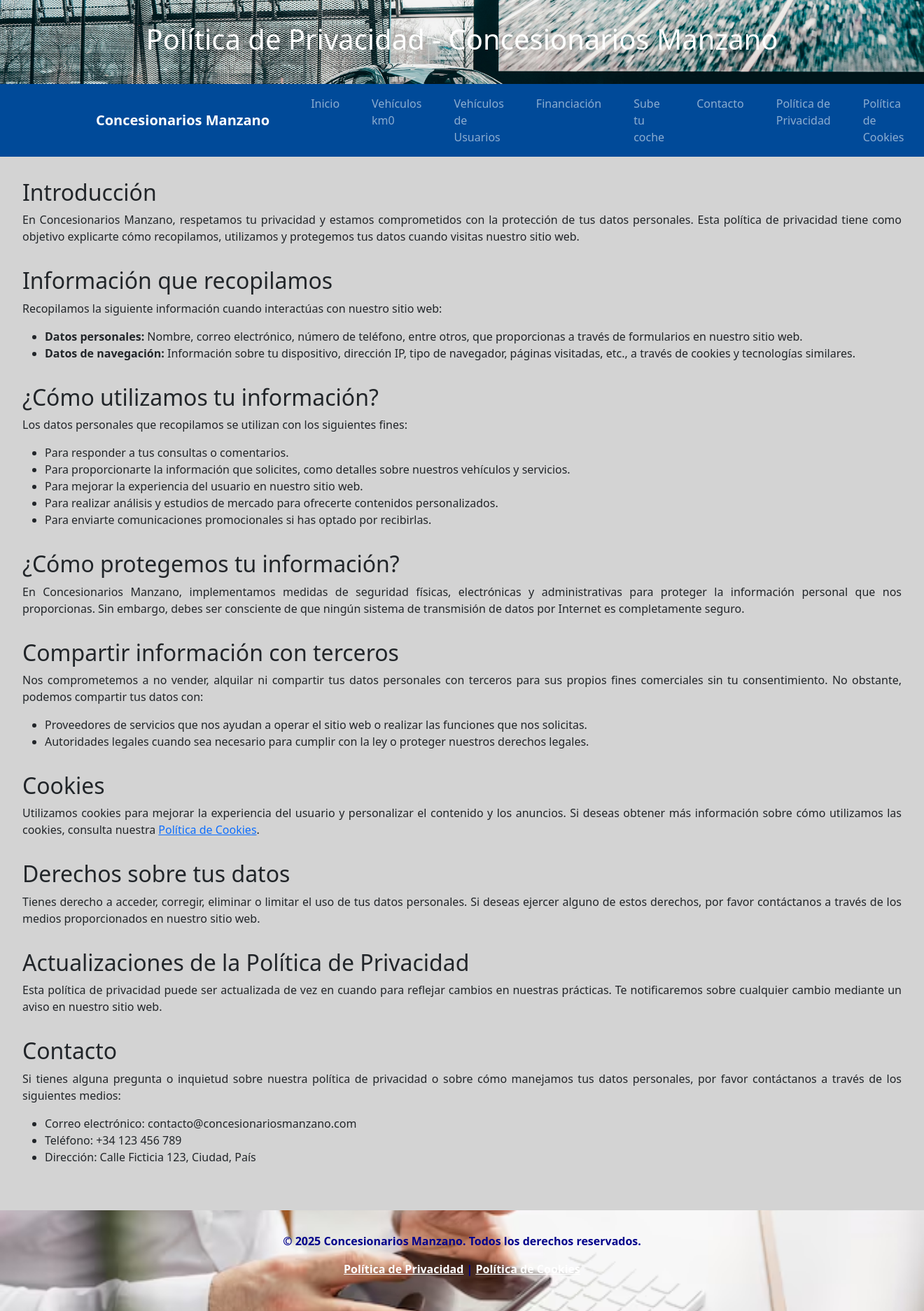
After one commit to AlbertoManzano04/Proyecto, a PHP site: page /politicaPrivacidad.php in a window 1320 px wide. The commit adds this page. Shown: the whole page at 70% size. Run offline with PHP 8.4, Linux system fonts and the light colour scheme.

Commit message:
implementado la politica de privacidad y politica de cookies en la pagina y un link añadido a todas las partes de la pagina

```diff
--- a/contacto.php
+++ b/contacto.php
@@ -161,6 +161,7 @@ $conn->close();
 
 <footer>
     <p>Concesionarios Alberto - Tu mejor opción siempre</p>
+    <p><a href="politicaPrivacidad.php" style="color: white;">Política de Privacidad</a> | <a href="politicaCookies.php" style="color: white;">Política de Cookies</a></p>
 </footer>
 
 <script src="https://cdn.jsdelivr.net/npm/bootstrap@5.3.0/dist/js/bootstrap.bundle.min.js"></script>
--- a/financiacion.php
+++ b/financiacion.php
@@ -154,6 +154,7 @@
 
 <footer>
     <p>&copy; 2025 Concesionario. Todos los derechos reservados.</p>
+    <p><a href="politicaPrivacidad.php" style="color: white;">Política de Privacidad</a> | <a href="politicaCookies.php" style="color: white;">Política de Cookies</a></p>
 </footer>
 
 <!-- Bootstrap JS y dependencias -->
--- a/index.php
+++ b/index.php
@@ -105,7 +105,7 @@
 <!-- Menú de navegación -->
 <nav class="navbar navbar-expand-lg navbar-dark">
     <div class="container">
-        <a class="navbar-brand" href="index.php">Concesionario</a>
+        <a class="navbar-brand" href="index.php">Concesionario Manzano</a>
         <div class="collapse navbar-collapse">
             <ul class="navbar-nav ms-auto">
                 <li class="nav-item"><a href="index.php" class="nav-link">Inicio</a></li>
--- /dev/null
+++ b/politicaPrivacidad.php
@@ -0,0 +1,149 @@
+<!DOCTYPE html>
+<html lang="es">
+<head>
+    <meta charset="UTF-8">
+    <meta name="viewport" content="width=device-width, initial-scale=1.0">
+    <title>Política de Privacidad - Concesionarios Manzano</title>
+    <link href="https://cdn.jsdelivr.net/npm/bootstrap@5.3.0/dist/css/bootstrap.min.css" rel="stylesheet">
+    <style>
+        body {
+            background-color: lightgray;
+        }
+        header {
+            background: url('./images/concesionario1.jpg') no-repeat center/cover;
+            color: white;
+            padding: 2rem 0;
+            text-align: center;
+        }
+        footer {
+            background: url('./images/contacto1.avif') no-repeat center/cover;
+            color: darkblue;
+            font-weight: bold;
+            padding: 2rem 0;
+            text-align: center;
+        }
+        nav {
+            background-color: #004A99; /* Fondo azul */
+        }
+        nav a {
+            margin: 0 15px;
+            text-decoration: none;
+            color: white;
+            font-weight: bold;
+            padding: 15px 20px;
+            display: inline-block;
+        }
+        nav a:hover {
+            background-color: #0066CC;
+            border-radius: 5px;
+        }
+        main {
+            padding: 2rem;
+        }
+        section {
+            margin-bottom: 2rem;
+            text-align: justify;
+        }
+    </style>
+</head>
+<body>
+
+<header>
+    <h1>Política de Privacidad - Concesionarios Manzano</h1>
+</header>
+
+<!-- Menú de navegación -->
+<nav class="navbar navbar-expand-lg navbar-dark">
+    <div class="container">
+        <a class="navbar-brand" href="index.php">Concesionarios Manzano</a>
+        <div class="collapse navbar-collapse">
+            <ul class="navbar-nav ms-auto">
+                <li class="nav-item"><a href="index.php" class="nav-link">Inicio</a></li>
+                <li class="nav-item"><a href="vehiculos.php" class="nav-link">Vehículos km0</a></li>
+                <li class="nav-item"><a href="vehiculosUsuarios.php" class="nav-link">Vehículos de Usuarios</a></li>
+                <li class="nav-item"><a href="financiacion.php" class="nav-link">Financiación</a></li>
+                <li class="nav-item"><a href="subeTuCoche.php" class="nav-link">Sube tu coche</a></li>
+                <li class="nav-item"><a href="contacto.php" class="nav-link">Contacto</a></li>
+                <li class="nav-item"><a href="politicas_de_privacidad.php" class="nav-link">Política de Privacidad</a></li>
+                <li class="nav-item"><a href="politicas_de_cookies.php" class="nav-link">Política de Cookies</a></li>
+            </ul>
+        </div>
+    </div>
+</nav>
+
+<main>
+    <section>
+        <h2>Introducción</h2>
+        <p>En Concesionarios Manzano, respetamos tu privacidad y estamos comprometidos con la protección de tus datos personales. Esta política de privacidad tiene como objetivo explicarte cómo recopilamos, utilizamos y protegemos tus datos cuando visitas nuestro sitio web.</p>
+    </section>
+
+    <section>
+        <h2>Información que recopilamos</h2>
+        <p>Recopilamos la siguiente información cuando interactúas con nuestro sitio web:</p>
+        <ul>
+            <li><strong>Datos personales:</strong> Nombre, correo electrónico, número de teléfono, entre otros, que proporcionas a través de formularios en nuestro sitio web.</li>
+            <li><strong>Datos de navegación:</strong> Información sobre tu dispositivo, dirección IP, tipo de navegador, páginas visitadas, etc., a través de cookies y tecnologías similares.</li>
+        </ul>
+    </section>
+
+    <section>
+        <h2>¿Cómo utilizamos tu información?</h2>
+        <p>Los datos personales que recopilamos se utilizan con los siguientes fines:</p>
+        <ul>
+            <li>Para responder a tus consultas o comentarios.</li>
+            <li>Para proporcionarte la información que solicites, como detalles sobre nuestros vehículos y servicios.</li>
+            <li>Para mejorar la experiencia del usuario en nuestro sitio web.</li>
+            <li>Para realizar análisis y estudios de mercado para ofrecerte contenidos personalizados.</li>
+            <li>Para enviarte comunicaciones promocionales si has optado por recibirlas.</li>
+        </ul>
+    </section>
+
+    <section>
+        <h2>¿Cómo protegemos tu información?</h2>
+        <p>En Concesionarios Manzano, implementamos medidas de seguridad físicas, electrónicas y administrativas para proteger la información personal que nos proporcionas. Sin embargo, debes ser consciente de que ningún sistema de transmisión de datos por Internet es completamente seguro.</p>
+    </section>
+
+    <section>
+        <h2>Compartir información con terceros</h2>
+        <p>Nos comprometemos a no vender, alquilar ni compartir tus datos personales con terceros para sus propios fines comerciales sin tu consentimiento. No obstante, podemos compartir tus datos con:</p>
+        <ul>
+            <li>Proveedores de servicios que nos ayudan a operar el sitio web o realizar las funciones que nos solicitas.</li>
+            <li>Autoridades legales cuando sea necesario para cumplir con la ley o proteger nuestros derechos legales.</li>
+        </ul>
+    </section>
+
+    <section>
+        <h2>Cookies</h2>
+        <p>Utilizamos cookies para mejorar la experiencia del usuario y personalizar el contenido y los anuncios. Si deseas obtener más información sobre cómo utilizamos las cookies, consulta nuestra <a href="politicas_de_cookies.php">Política de Cookies</a>.</p>
+    </section>
+
+    <section>
+        <h2>Derechos sobre tus datos</h2>
+        <p>Tienes derecho a acceder, corregir, eliminar o limitar el uso de tus datos personales. Si deseas ejercer alguno de estos derechos, por favor contáctanos a través de los medios proporcionados en nuestro sitio web.</p>
+    </section>
+
+    <section>
+        <h2>Actualizaciones de la Política de Privacidad</h2>
+        <p>Esta política de privacidad puede ser actualizada de vez en cuando para reflejar cambios en nuestras prácticas. Te notificaremos sobre cualquier cambio mediante un aviso en nuestro sitio web.</p>
+    </section>
+
+    <section>
+        <h2>Contacto</h2>
+        <p>Si tienes alguna pregunta o inquietud sobre nuestra política de privacidad o sobre cómo manejamos tus datos personales, por favor contáctanos a través de los siguientes medios:</p>
+        <ul>
+            <li>Correo electrónico: contacto@concesionariosmanzano.com</li>
+            <li>Teléfono: +34 123 456 789</li>
+            <li>Dirección: Calle Ficticia 123, Ciudad, País</li>
+        </ul>
+    </section>
+</main>
+
+<footer>
+    <p>&copy; 2025 Concesionarios Manzano. Todos los derechos reservados.</p>
+    <p><a href="politicaPrivacidad.php" class="text-white">Política de Privacidad</a> | <a href="politicaCookies.php" class="text-white">Política de Cookies</a></p>
+</footer>
+
+<script src="https://cdn.jsdelivr.net/npm/bootstrap@5.3.0/dist/js/bootstrap.bundle.min.js"></script>
+
+</body>
+</html>
--- a/subeTuCoche.php
+++ b/subeTuCoche.php
@@ -178,6 +178,7 @@ $conn->close();
 
 <footer>
     <p>&copy; 2025 Concesionario. Todos los derechos reservados.</p>
+    <p><a href="politicaPrivacidad.php" style="color: white;">Política de Privacidad</a> | <a href="politicaCookies.php" style="color: white;">Política de Cookies</a></p>
 </footer>
 
 <script src="https://cdn.jsdelivr.net/npm/bootstrap@5.3.0/dist/js/bootstrap.bundle.min.js"></script>
--- a/vehiculos.php
+++ b/vehiculos.php
@@ -145,6 +145,7 @@ if (!$result) {
 
 <footer>
     <p>&copy; 2025 Concesionario. Todos los derechos reservados.</p>
+    <p><a href="politicaPrivacidad.php" style="color: white;">Política de Privacidad</a> | <a href="politicaCookies.php" style="color: white;">Política de Cookies</a></p>
 </footer>
 
 <script src="https://cdn.jsdelivr.net/npm/bootstrap@5.3.0/dist/js/bootstrap.bundle.min.js"></script>
--- a/vehiculosUsuarios.php
+++ b/vehiculosUsuarios.php
@@ -146,6 +146,7 @@ if (!$result) {
 
 <footer>
     <p>&copy; 2025 Concesionario. Todos los derechos reservados.</p>
+    <p><a href="politicaPrivacidad.php" style="color: white;">Política de Privacidad</a> | <a href="politicaCookies.php" style="color: white;">Política de Cookies</a></p>
 </footer>
 
 <script src="https://cdn.jsdelivr.net/npm/bootstrap@5.3.0/dist/js/bootstrap.bundle.min.js"></script>
```
Also changed, not shown: politicaCookies.php (added, +116 -0 lines).
